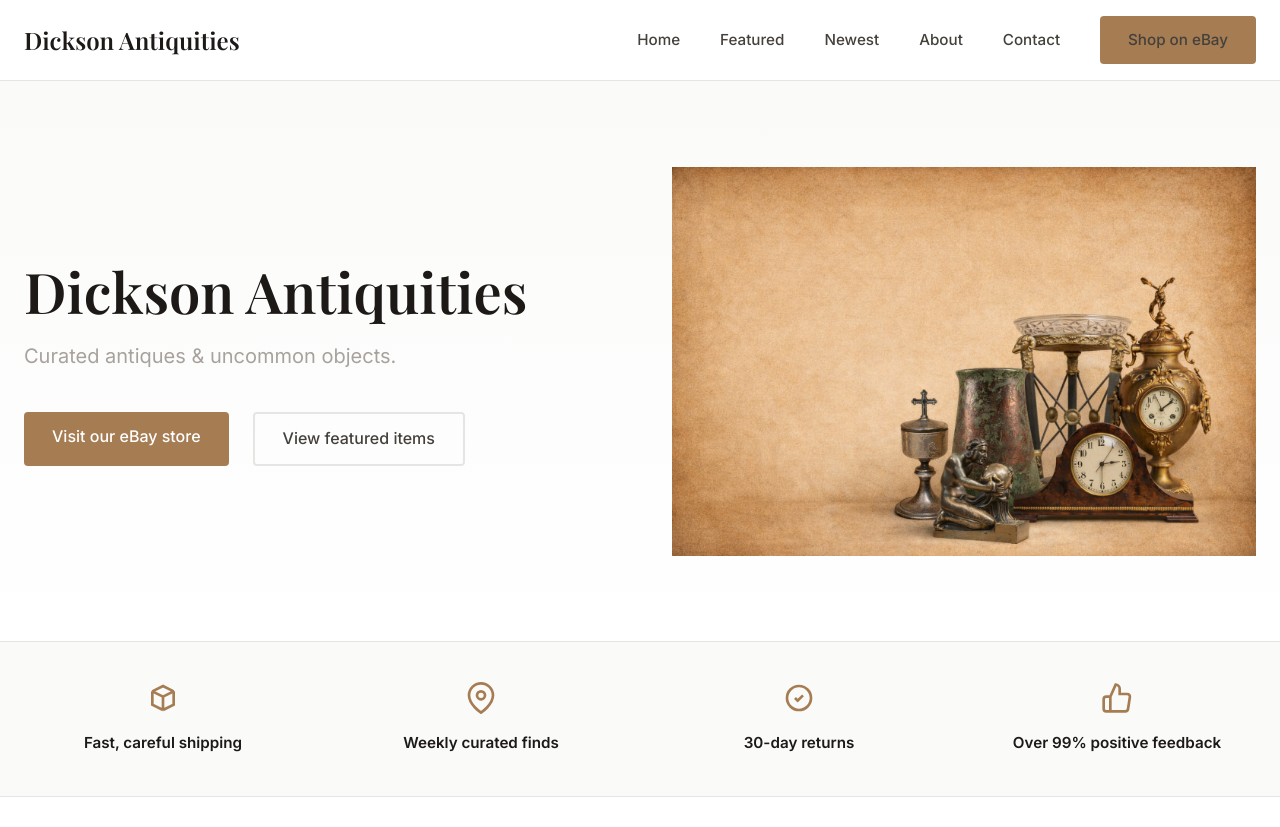
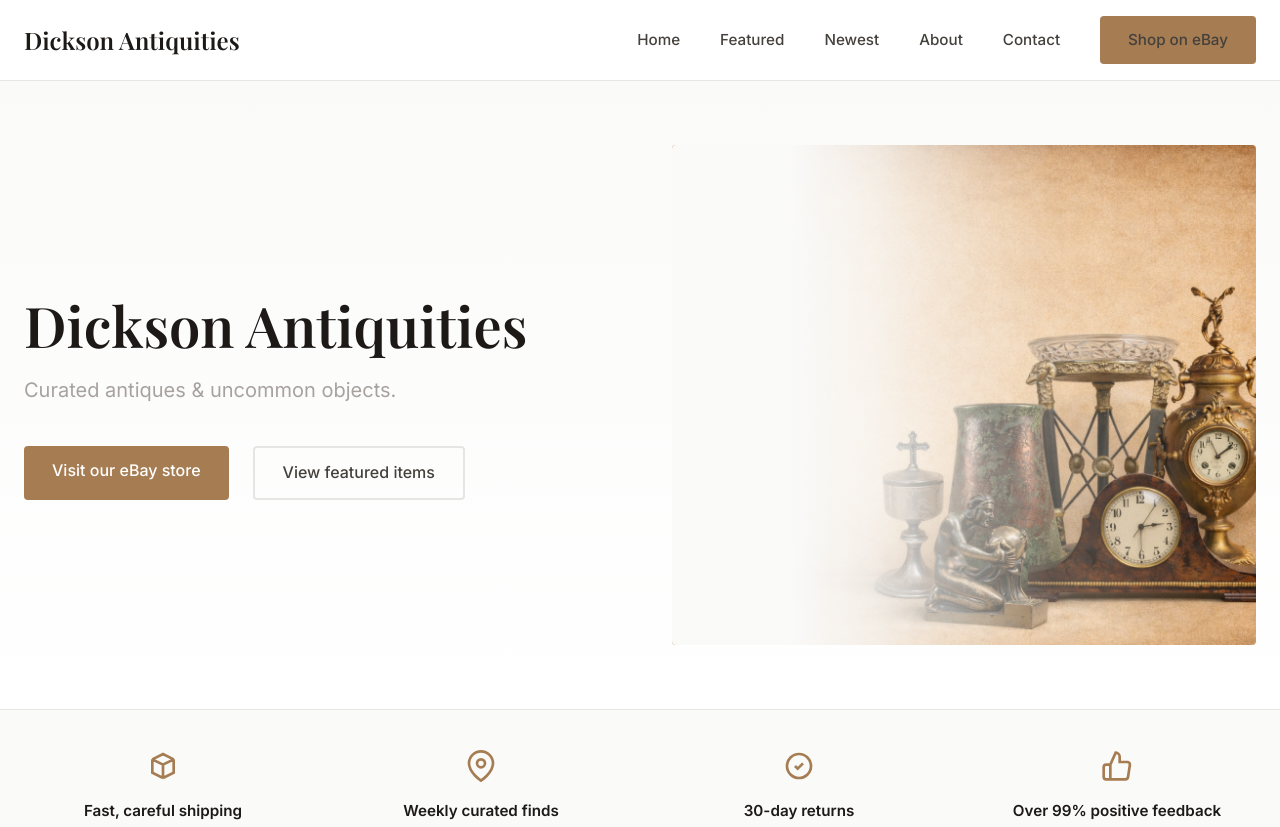
Before and after one commit to Gachafruit/dickson-antiquities, a plain HTML site: page index.html in a window 1280 px wide. Shown: the top 827 px of the page. Drawn offline with nearby package versions, Linux system fonts and the light colour scheme.

Commit message:
Adding fade to hero image

```diff
--- a/styles.css
+++ b/styles.css
@@ -262,19 +262,31 @@ button {
 }
 
 .hero-image {
-    position: relative;
+  position: relative;
+  border-radius: var(--border-radius);
+  overflow: hidden;
 }
 
-.hero-image-placeholder {
-    width: 100%;
-    height: 500px;
-    background-color: var(--light-gray);
-    border-radius: var(--border-radius);
-    display: flex;
-    align-items: center;
-    justify-content: center;
-    color: var(--mid-gray);
-    font-size: 1.25rem;
+.hero-img {
+  width: 100%;
+  height: 500px;
+  object-fit: cover;
+  display: block;
+}
+
+/* Fade image toward the LEFT */
+.hero-image::after {
+  content: "";
+  position: absolute;
+  inset: 0;
+  background: linear-gradient(
+    to left,
+    rgba(250, 250, 249, 0) 0%,
+    rgba(250, 250, 249, 0.25) 35%,
+    rgba(250, 250, 249, 0.85) 65%,
+    rgba(250, 250, 249, 1) 80%
+  );
+  pointer-events: none;
 }
 
 /* ============================================
@@ -789,4 +801,5 @@ button {
     .section-title {
         font-size: 1.75rem;
     }
+
 }
```
